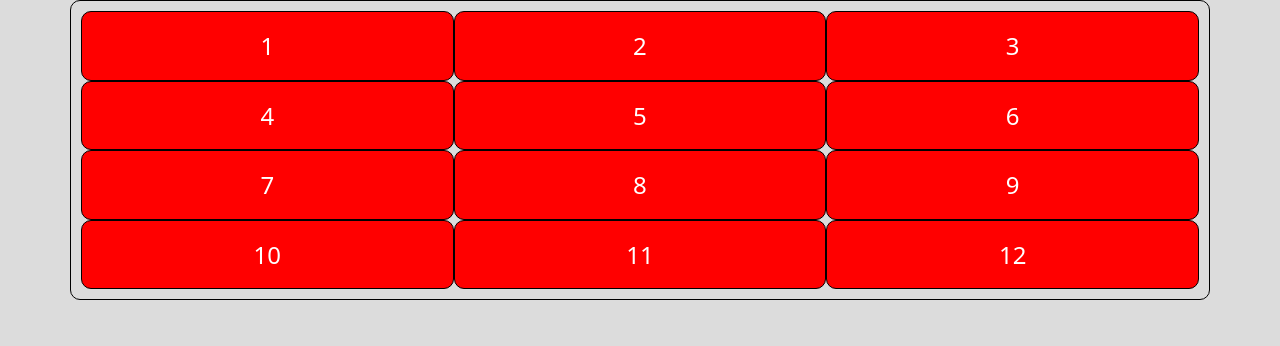
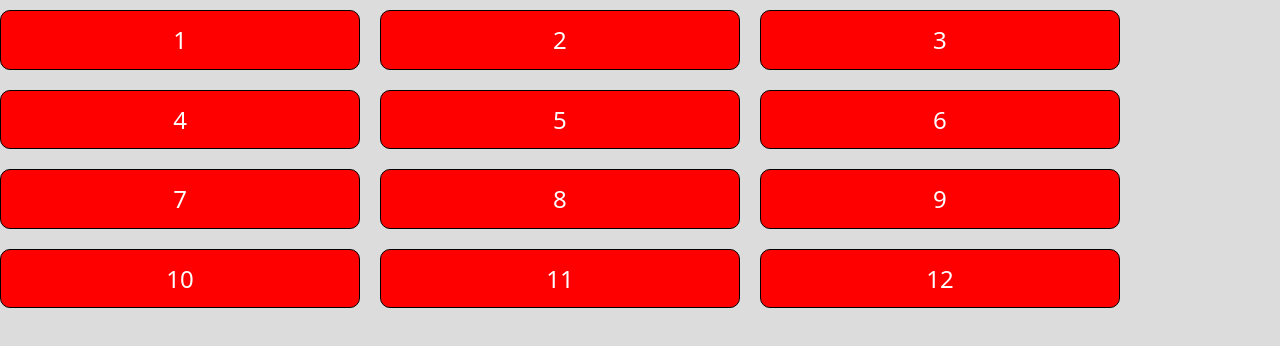
Before and after one commit to IvanDovhopol/test, a plain HTML site: page index.html in a window 1280 px wide. Drawn offline with nearby package versions, Linux system fonts and the light colour scheme.

Commit message:
finish 2 lesson

```diff
--- a/sass/_body.scss
+++ b/sass/_body.scss
@@ -5,9 +5,8 @@ body {
 .container {
 	margin-left: auto;
 	margin-right: auto;
-	border: 1px solid black;
-	border-radius: 10px;
-	padding: 10px;
+	padding-top: 10px;
+	padding-bottom: 10px;
 
 	@media screen and (min-width: 480px) {
 		width: 480px;
@@ -17,28 +16,41 @@ body {
 		width: 768px;
 		display: flex;
 		flex-wrap: wrap;
+		margin: -5px;
 	}
 
 	@media screen and (min-width: 1140px) {
 		width: 1140px;
+		margin: -10px;
 	}
 }
 
 .box {
-	padding: 20px;
-	border-radius: 10px;
+	padding-top: 15px;
+	padding-bottom: 15px;
+
 	text-align: center;
 	font-size: 24px;
 	color: #ffffff;
 	background-color: red;
 
 	border: 1px solid black;
+	border-radius: 10px;
 
 	@media screen and (min-width: 768px) {
-		width: 50%;
+		// Формула расчёта ширины flex-элемента в сетке -> width: calc((100% - кол-во маржинов в строке * значение маржина) / кол-во элементов в строке);
+		width: calc((100% - 2 * 10px) / 2);
+		margin: 5px;
 	}
 
 	@media screen and (min-width: 1140px) {
-		width: calc(100% / 3);
+		width: calc((100% - 3 * 20px) / 3);
+		margin: 10px;
+	}
+
+	&:not(:last-child) {
+		@media screen and (max-width: 768px) {
+			margin-bottom: 15px;
+		}
 	}
 }
```
Also changed, not shown: css/main.css, css/main.min.css, 2 other files.
